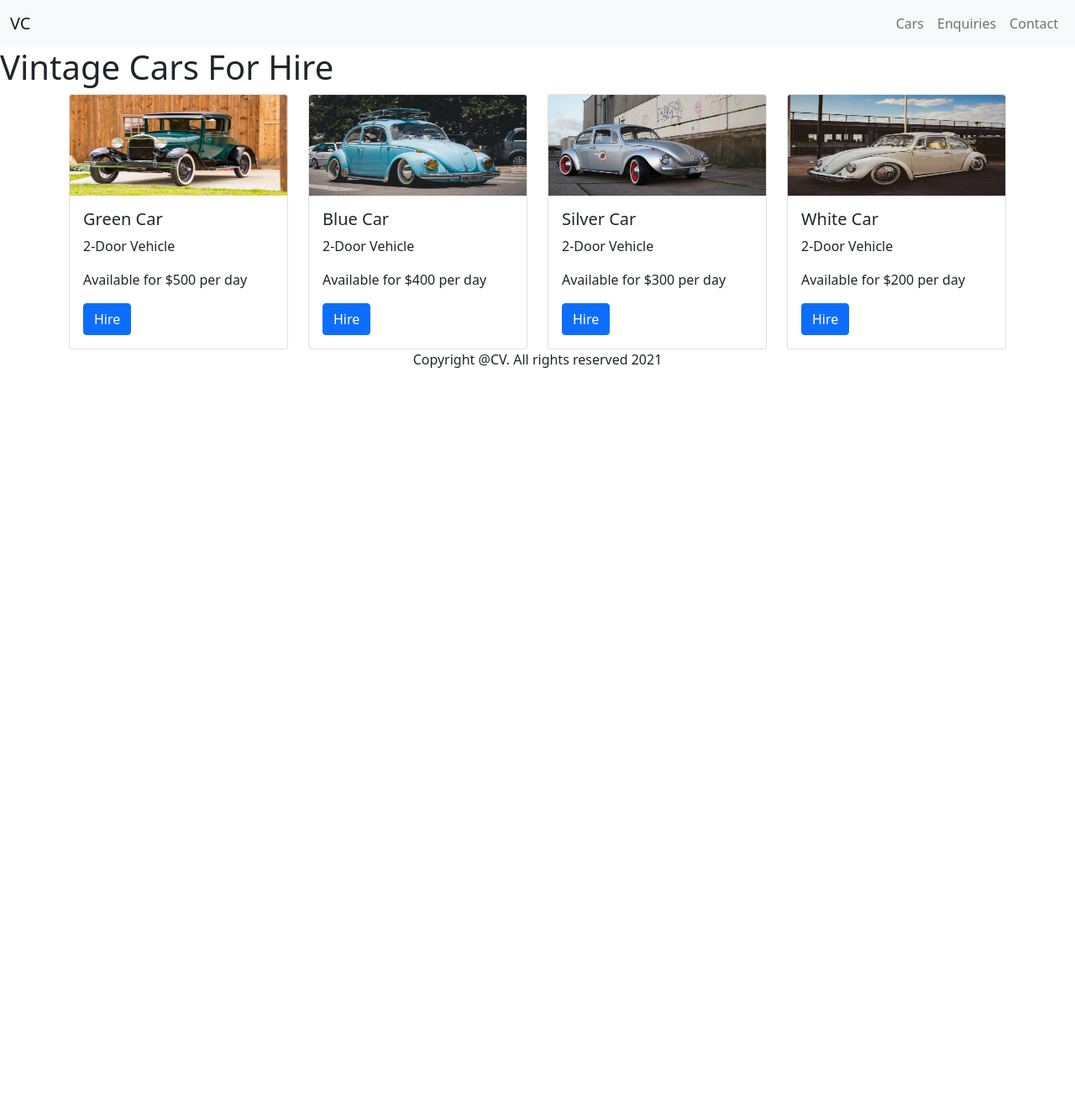
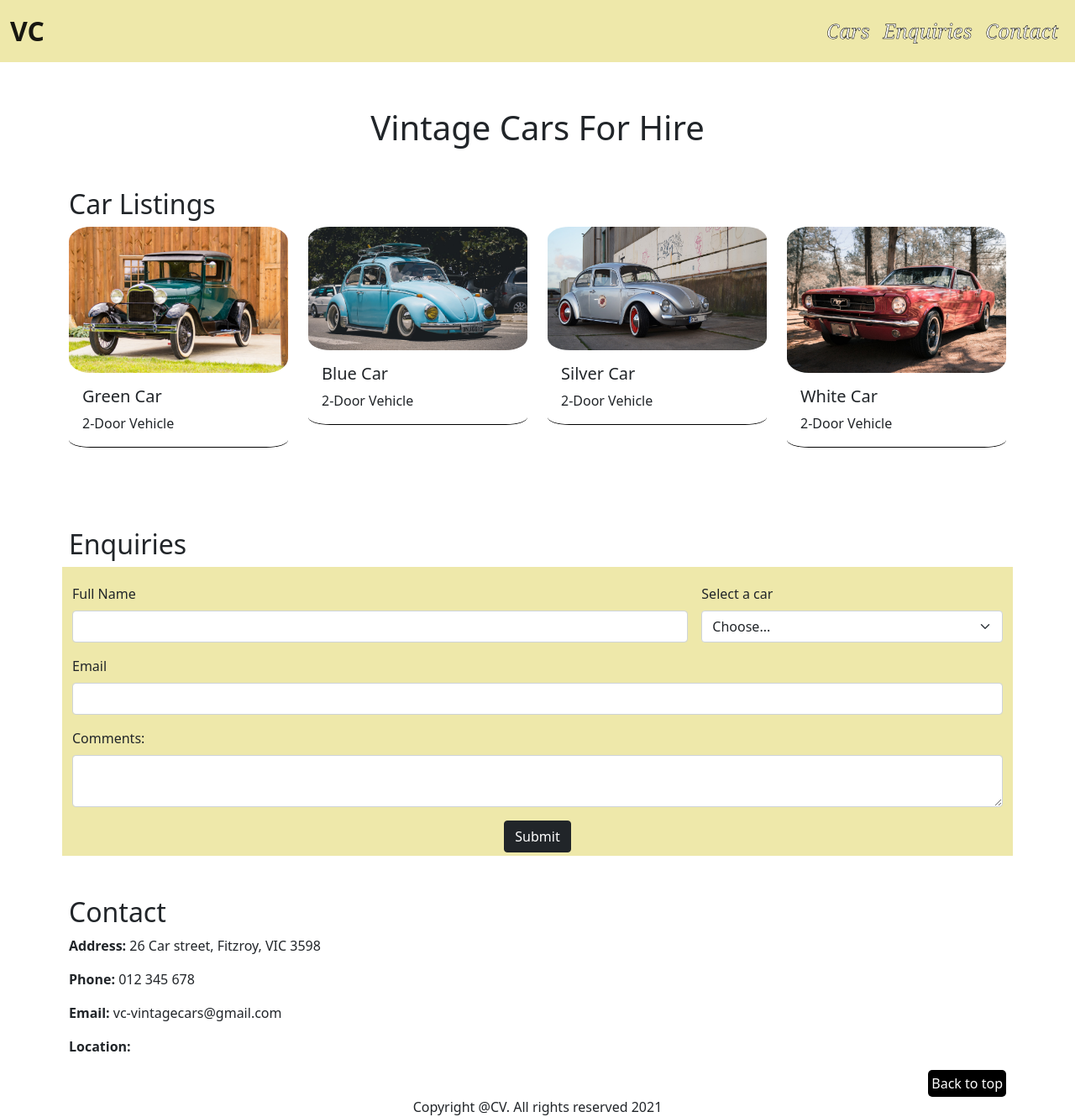
Before and after one commit to Vega-56/JWD-car-site, a plain HTML site: page index.html in a window 1280 px wide. Shown: the whole page at 84% size. Before the commit the page ends 800 px from the top, so only its background shows below. Drawn offline with nearby package versions, Linux system fonts and the light colour scheme.

Commit message:
Add section content and styling

```diff
--- a/index.html
+++ b/index.html
@@ -12,7 +12,7 @@
     <meta name="description" content="Vintage cars available for hire to suit any occasion">
   </head>
   <body>
-    <nav class="navbar navbar-expand-lg navbar-light bg-light">
+    <nav class="navbar navbar-expand-lg navbar-light fixed-top">
         <div class="container-fluid">
             <a class="navbar-brand" href="#">VC</a>
             <button class="navbar-toggler" type="button" data-bs-toggle="collapse" data-bs-target="#navbarSupportedContent" aria-controls="navbarSupportedContent" aria-expanded="false" aria-label="Toggle navigation">
@@ -21,21 +21,21 @@
             <div class="collapse navbar-collapse justify-content-end" id="navbarSupportedContent">
                 <ul class="navbar-nav mb-2 mb-lg-0">
                     <li class="nav-item">
-                        <a class="nav-link" href="#car-section">Cars</a>
+                        <a class="nav-link text-white" href="#cars">Cars</a>
                     </li>
                     <li class="nav-item">
-                        <a class="nav-link" href="#enquiries">Enquiries</a>
+                        <a class="nav-link text-white" href="#enquiries">Enquiries</a>
                     </li>
 
                     <li class="nav-item">
-                        <a class="nav-link" href="#contact-section">Contact</a>
+                        <a class="nav-link text-white" href="#contact-section">Contact</a>
                     </li>
                 </ul>
 
             </div>
         </div>
     </nav>
-    <header>
+    <header class="text-center mb-5">
         <h1>Vintage Cars For Hire</h1>
     </header>
 
@@ -44,15 +44,42 @@
         <article class="row">
             <div class="col">
 
-                <section id="cars-section" class="row" >
+                <section id="cars" class="row mb-5" >
+                    <h2>Car Listings</h2>
                     <div class="col-12 col-md-3">
-                        <div class="card">
-                            <img src="/resources/images/vintagegreen.jpg" class="card-img-top w-100" alt="Vintage car with green paint">
+                        <div class="card mb-5">
+                            <img src="/resources/images/vintagegreen.jpg" class="card-img-top img-fluid" alt="Vintage car with green paint">
                             <div class="card-body">
                               <h5 class="card-title">Green Car</h5>
                               <p class="card-text">2-Door Vehicle</p>
-                              <p class="card-text">Available for $500 per day</p>
-                              <a href="#" class="btn btn-primary">Hire</a>
+
+
+                            </div>
+                          </div>
+
+                    </div>
+
+                    <div class="col-12 col-md-3">
+                        <div class="card mb-5">
+                            <img src="/resources/images/vintagelightblue.jpg" class="card-img-top img-fluid" alt="Vintage car with blue paint">
+                            <div class="card-body">
+                              <h5 class="card-title">Blue Car</h5>
+                              <p class="card-text">2-Door Vehicle</p>
+
+
+                            </div>
+                          </div>
+
+                    </div>
+
+                    <div class="col-12 col-md-3">
+                        <div class="card mb-5">
+                            <img src="/resources/images/vintagesilver.jpg" class="card-img-top img-fluid" alt="Vintage car with silver paint">
+                            <div class="card-body">
+                              <h5 class="card-title">Silver Car</h5>
+                              <p class="card-text">2-Door Vehicle</p>
+
+
                             </div>
                           </div>
 
@@ -60,38 +87,11 @@
 
                     <div class="col-12 col-md-3">
                         <div class="card">
-                            <img src="/resources/images/vintagelightblue.jpg" class="card-img-top w-100" alt="Vintage car with blue paint">
-                            <div class="card-body">
-                              <h5 class="card-title">Blue Car</h5>
-                              <p class="card-text">2-Door Vehicle</p>
-                              <p class="card-text">Available for $400 per day</p>
-                              <a href="#" class="btn btn-primary">Hire</a>
-                            </div>
-                          </div>
-
-                    </div>
-
-                    <div class="col-12 col-md-3">
-                        <div class="card">
-                            <img src="/resources/images/vintagesilver.jpg" class="card-img-top w-100" alt="Vintage car with silver paint">
-                            <div class="card-body">
-                              <h5 class="card-title">Silver Car</h5>
-                              <p class="card-text">2-Door Vehicle</p>
-                              <p class="card-text">Available for $300 per day</p>
-                              <a href="#" class="btn btn-primary">Hire</a>
-                            </div>
-                          </div>
-
-                    </div>
-
-                    <div class="col-12 col-md-3">
-                        <div class="card">
-                            <img src="/resources/images/vintagewhite.jpg" class="card-img-top w-100" alt="Vintage car with white paint">
+                            <img src="/resources/images/vintagered.jpg" class="card-img-top img-fluid" alt="Vintage car with white paint">
                             <div class="card-body">
                               <h5 class="card-title">White Car</h5>
                               <p class="card-text">2-Door Vehicle</p>
-                              <p class="card-text">Available for $200 per day</p>
-                              <a href="#" class="btn btn-primary">Hire</a>
+
                             </div>
                           </div>
 
@@ -100,16 +100,69 @@
                 </section>
 
 
-                <section id="enquiries">
+                <section id="enquiries" class="row mb-5">
+                    <div class="col">
+                        <h2 class="mb-4">Enquiries</h2>
+                        <form class="row g-3 p-1">
+
+                            <div class="col-md-8">
+                                <label for="inputName" class="form-label">Full Name</label>
+                                <input type="text" class="form-control" id="inputName" name="name" required>
+                            </div>
+
+                            <div class="col-md-4">
+                                <label for="selectCar" class="form-label">Select a car</label>
+                                <select id="selectCar" class="form-select" name="selectedCar" required>
+                                    <option selected>Choose...</option>
+                                    <option value="Green car"></option>
+                                    <option value="Blue car"></option>
+                                    <option value="Silver car"></option>
+                                    <option value="White car"></option>>
+                                </select>
+                            </div>
+
+                            <div class="col-md-12">
+                                <label for="inputEmail" class="form-label">Email</label>
+                                <input type="email" class="form-control" id="inputEmail" name="email" required>
+                            </div>
+
+
+
+                            <div class="col-md-12">
+                                <label for="inputComment" class="form-label">Comments:</label>
+                                <textarea class="form-control" id="inputComment" name="comment"></textarea>
+                            </div>
+
+
+
+                            <div class="col-12 text-center">
+                                <button type="submit" class="btn btn-dark text-white">Submit</button>
+                            </div>
+                        </form>
+
+
+
+                    </div>
 
                 </section>
 
-                <section id="contact">
-
+                <section id="contact" class="row">
+                    <h2>Contact</h2>
+                    <p><span class="fw-bold">Address:</span> 26 Car street, Fitzroy, VIC 3598</p>
+                    <p><span class="fw-bold">Phone:</span> 012 345 678</p>
+                    <p><span class="fw-bold">Email:</span> vc-vintagecars@gmail.com</p>
+                    <p><span class="fw-bold">Location:</span></p>
+                    <!-- map here -->
                 </section>
             </div>
+            <div class="d-flex justify-content-end">
+                <a href="#top" class="p-1">Back to top</a>
+            </div>
+
         </article>
+
     </main>
+
     <footer class="text-center">Copyright @CV. All rights reserved 2021</footer>
 
 
--- a/resources/css/style.css
+++ b/resources/css/style.css
@@ -1,4 +1,66 @@
 
+/* Sections */
+section{
+    margin-top: 5px;
+}
+
+
+
+/* Cards*/
 .card > img{
-    max-height: 120px;
+    border-radius: 10%;
+    min-height: 120px;
+    object-fit: fill;
 }
+
+
+div > .card {
+    border: 0px solid black;
+}
+
+.card > .card-body{
+    border-bottom: 1px solid black;
+    border-radius: 10%;
+}
+
+/* Navbar*/
+
+body > nav {
+    background-color: palegoldenrod;
+}
+
+.container-fluid > .navbar-brand{
+    font-weight: bold;
+    font-size: 2rem;
+}
+.nav-item > .nav-link {
+    font-family: Georgia, 'Times New Roman', Times, serif;
+    font-size: 1.5rem;
+    font-style: italic;
+    -webkit-text-stroke: 0.5px black;
+}
+
+
+/* Header */
+
+body > header {
+    margin-top: 10%;
+}
+/* Enquiry Form */
+form.row {
+    background-color: palegoldenrod;
+}
+
+
+/* 'Back to top' button */
+a[href="#top"] {
+    color: white;
+    text-decoration: none;
+    background-color: black;
+    border-radius: 5px;
+
+}
+
+a[href="#top"]:visited {
+    color: white;
+}
```
Also changed, not shown: resources/images/vintagered.jpg (added), resources/images/vintagewhite.jpg (deleted).
